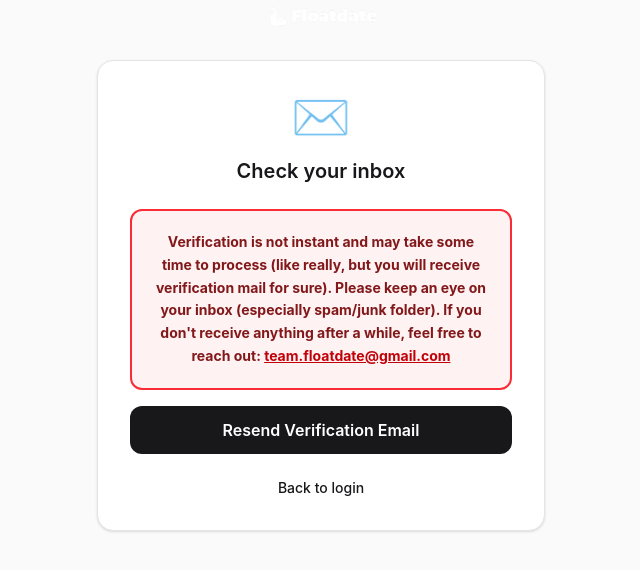
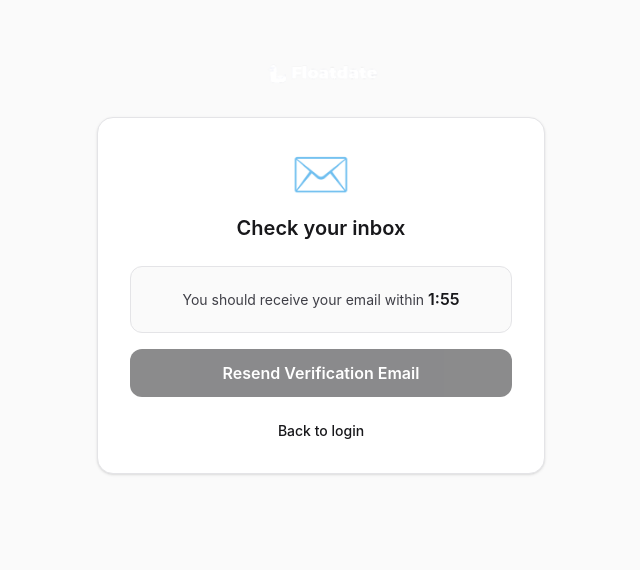
Before and after one commit to ranjitodedra/floatdate, a Next.js app: page /verify-email in a window 1280 px wide. Shown: the part 132-702 px from the top of the page, without its empty margins (319-959 px from the left). Built offline with nearby package versions, Linux system fonts and the light colour scheme; a web font is replaced by a local one.

Commit message:
added timer for verification and reset password

```diff
--- a/src/app/forgot-password/page.tsx
+++ b/src/app/forgot-password/page.tsx
@@ -1,6 +1,6 @@
 "use client";
 
-import { useState, FormEvent } from "react";
+import { useState, useEffect, FormEvent } from "react";
 import Image from "next/image";
 
 export default function ForgotPasswordPage() {
@@ -8,6 +8,7 @@ export default function ForgotPasswordPage() {
     const [loading, setLoading] = useState(false);
     const [submitted, setSubmitted] = useState(false);
     const [error, setError] = useState("");
+    const [countdown, setCountdown] = useState(120); // 2 minutes in seconds
 
     async function handleSubmit(e: FormEvent) {
         e.preventDefault();
@@ -28,12 +29,37 @@ export default function ForgotPasswordPage() {
             }
 
             setSubmitted(true);
+            setCountdown(120); // Start countdown when email is sent
         } catch {
             setError("Something went wrong. Please try again.");
         } finally {
             setLoading(false);
         }
     }
+
+    // Countdown timer effect
+    useEffect(() => {
+        if (countdown > 0 && submitted) {
+            const timer = setInterval(() => {
+                setCountdown((prev) => {
+                    if (prev <= 1) {
+                        clearInterval(timer);
+                        return 0;
+                    }
+                    return prev - 1;
+                });
+            }, 1000);
+
+            return () => clearInterval(timer);
+        }
+    }, [countdown, submitted]);
+
+    // Format countdown as M:SS
+    const formatTime = (seconds: number): string => {
+        const mins = Math.floor(seconds / 60);
+        const secs = seconds % 60;
+        return `${mins}:${secs.toString().padStart(2, "0")}`;
+    };
 
     return (
         <div className="min-h-screen flex items-center justify-center bg-zinc-50 px-4">
@@ -56,11 +82,22 @@ export default function ForgotPasswordPage() {
                             <h2 className="text-xl font-semibold text-zinc-900">
                                 Check your inbox
                             </h2>
-                            <p className="text-zinc-500 text-sm">
-                                If an account with that email exists, we&apos;ve
-                                sent a password reset link. Please also check
-                                your spam/junk folder.
-                            </p>
+                            {countdown > 0 ? (
+                                <div className="bg-zinc-50 border border-zinc-200 rounded-xl p-4">
+                                    <p className="text-sm text-zinc-700">
+                                        You should receive your email within{" "}
+                                        <span className="font-semibold text-zinc-900 text-base">
+                                            {formatTime(countdown)}
+                                        </span>
+                                    </p>
+                                </div>
+                            ) : (
+                                <p className="text-zinc-500 text-sm">
+                                    If an account with that email exists, we&apos;ve
+                                    sent a password reset link. Please also check
+                                    your spam/junk folder.
+                                </p>
+                            )}
                             <a
                                 href="/login"
                                 className="inline-block text-sm text-zinc-900 font-medium hover:underline transition"
--- a/src/app/verify-email/page.tsx
+++ b/src/app/verify-email/page.tsx
@@ -1,7 +1,7 @@
 "use client";
 
 import { useSearchParams } from "next/navigation";
-import { useState, Suspense } from "react";
+import { useState, useEffect, Suspense } from "react";
 import Image from "next/image";
 
 function VerifyEmailContent() {
@@ -11,12 +11,37 @@ function VerifyEmailContent() {
     const emailFailed = searchParams.get("emailFailed") === "true";
     const [resending, setResending] = useState(false);
     const [resendMsg, setResendMsg] = useState("");
+    const [countdown, setCountdown] = useState(120); // 2 minutes in seconds
 
     const errorMessages: Record<string, string> = {
         "missing-token": "No verification token found. Please check your email for the correct link.",
         "invalid-token": "This verification link is invalid. It may have already been used.",
         "expired-token": "This verification link has expired. Please request a new one below.",
         "server-error": "Something went wrong. Please try again later.",
+    };
+
+    // Countdown timer effect
+    useEffect(() => {
+        if (countdown > 0 && !error && !emailFailed) {
+            const timer = setInterval(() => {
+                setCountdown((prev) => {
+                    if (prev <= 1) {
+                        clearInterval(timer);
+                        return 0;
+                    }
+                    return prev - 1;
+                });
+            }, 1000);
+
+            return () => clearInterval(timer);
+        }
+    }, [countdown, error, emailFailed]);
+
+    // Format countdown as M:SS
+    const formatTime = (seconds: number): string => {
+        const mins = Math.floor(seconds / 60);
+        const secs = seconds % 60;
+        return `${mins}:${secs.toString().padStart(2, "0")}`;
     };
 
     async function handleResend() {
@@ -31,6 +56,7 @@ function VerifyEmailContent() {
             const data = await res.json();
             if (res.ok) {
                 setResendMsg("Verification email sent! Check your inbox.");
+                setCountdown(120); // Reset timer to 2 minutes
             } else {
                 setResendMsg(data.error || "Failed to resend.");
             }
@@ -95,21 +121,32 @@ function VerifyEmailContent() {
                                 </>
                             ) : (
                                 <>
-                                    <div className="bg-red-50 border-2 border-red-500 rounded-xl p-5 my-4">
-                                        <p className="text-sm text-red-900 font-bold leading-relaxed">
-                                            Verification is not instant and may take some time to process (like really, but you will receive verification mail for sure). Please keep an eye on your inbox (especially spam/junk folder). If you don't receive anything after a while, feel free to reach out:{" "}
+                                    {countdown > 0 ? (
+                                        <div className="bg-zinc-50 border border-zinc-200 rounded-xl p-5 my-4">
+                                            <p className="text-sm text-zinc-700 leading-relaxed">
+                                                You should receive your email within{" "}
+                                                <span className="font-semibold text-zinc-900 text-base">
+                                                    {formatTime(countdown)}
+                                                </span>
+                                            </p>
+                                        </div>
+                                    ) : (
+                                        <div className="bg-zinc-50 border border-zinc-200 rounded-xl p-5 my-4">
+                                            <p className="text-sm text-zinc-700 leading-relaxed">
+                                                Didn&apos;t get it? Try resending or check your spam folder. If you still don&apos;t receive anything, feel free to reach out:{" "}
                                                 <a
                                                     href="mailto:team.floatdate@gmail.com"
-                                                className="text-red-700 underline hover:text-red-800 font-bold"
+                                                    className="text-zinc-900 underline hover:text-zinc-800 font-medium"
                                                 >
                                                     team.floatdate@gmail.com
                                                 </a>
                                             </p>
                                         </div>
+                                    )}
                                     <button
                                         onClick={handleResend}
-                                        disabled={resending}
-                                        className="w-full py-3 bg-zinc-900 text-white font-semibold rounded-xl hover:bg-zinc-800 transition-all duration-200 disabled:opacity-50"
+                                        disabled={resending || countdown > 0}
+                                        className="w-full py-3 bg-zinc-900 text-white font-semibold rounded-xl hover:bg-zinc-800 transition-all duration-200 disabled:opacity-50 disabled:cursor-not-allowed"
                                     >
                                         {resending ? "Sending..." : "Resend Verification Email"}
                                     </button>
```
Lines whose indentation alone changed are shown as unchanged.
